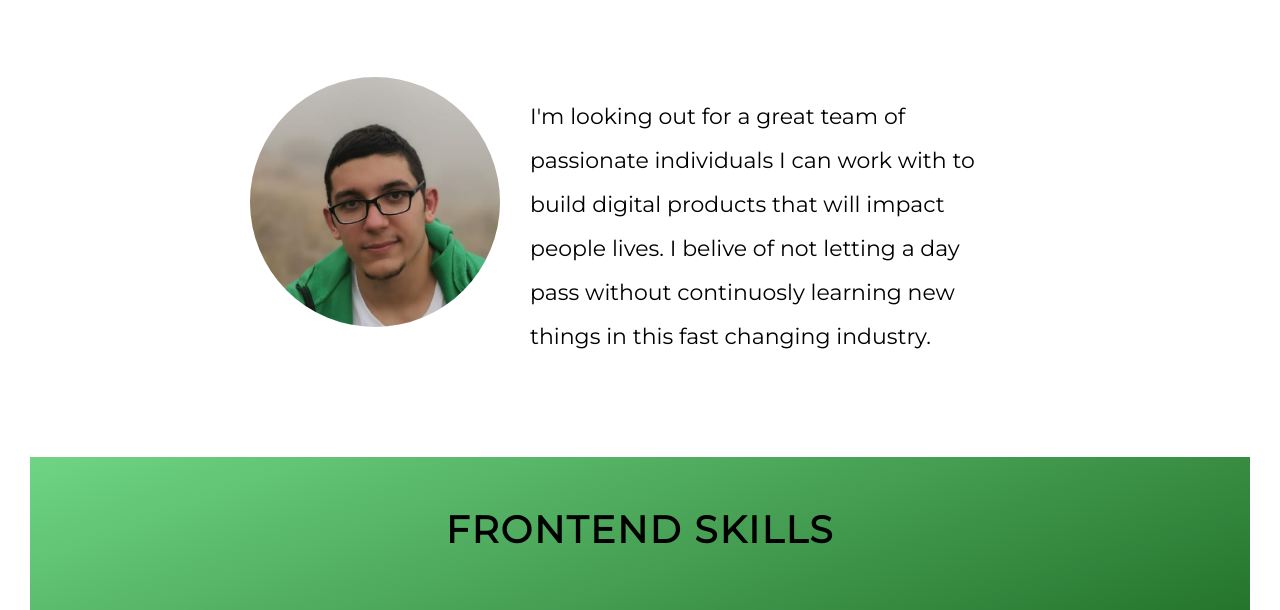
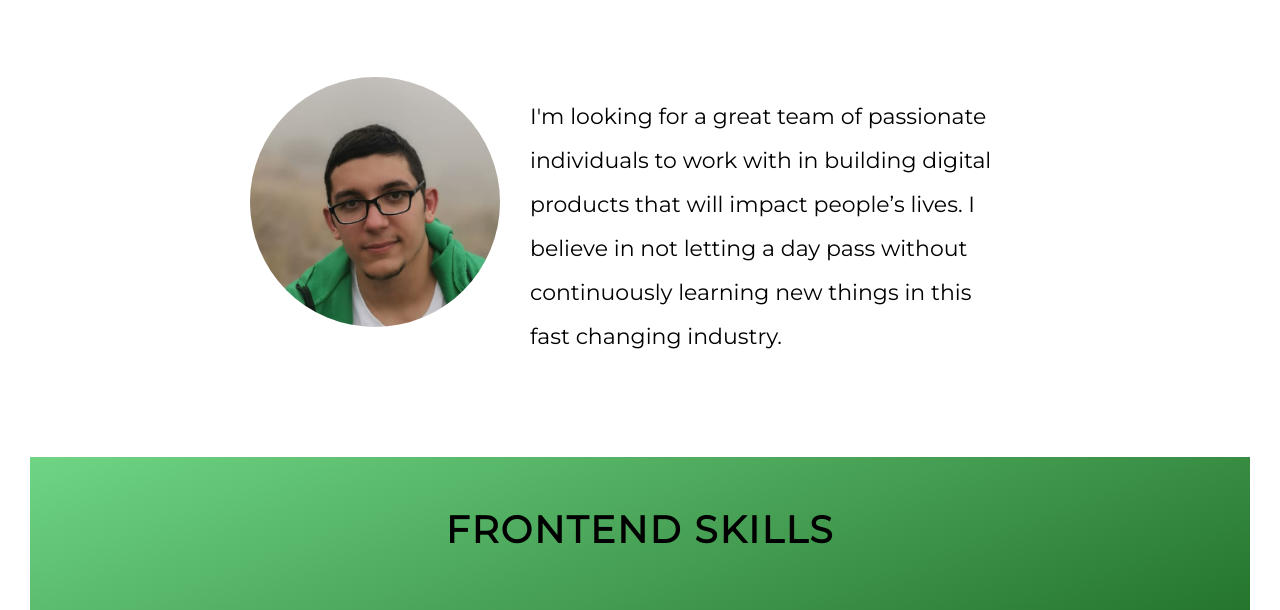
Before and after one commit to mohamedarnaout/portfolio, a website: page index.html in a window 1280 px wide. Shown: the part 918-1528 px from the top of the page. Drawn offline with Linux system fonts and the light colour scheme.

Commit message:
edited paragraph

```diff
--- a/index.html
+++ b/index.html
@@ -60,9 +60,9 @@
             <figcaption class="about__caption">Mohamed Arnaout</figcaption>
           </figure>
           <p class="about__text">
-            I'm looking out for a great team of passionate individuals I can
-            work with to build digital products that will impact people lives. I
-            belive of not letting a day pass without continuosly learning new
+            I'm looking for a great team of passionate individuals to work with
+            in building digital products that will impact people’s lives. I
+            believe in not letting a day pass without continuously learning new
             things in this fast changing industry.
           </p>
         </div>
--- a/sass/layout/_navigation.scss
+++ b/sass/layout/_navigation.scss
@@ -12,9 +12,15 @@
     padding: 0 15rem;
     @include respond(tab-land) {
       padding: 0 10rem;
+      & a {
+        font-size: 3.2rem;
+      }
     }
     @include respond(tab-port) {
       padding: 0 5rem;
+      & a {
+        font-size: 2rem;
+      }
     }
   }
   &__list {
```
Also changed, not shown: css/style.css.
